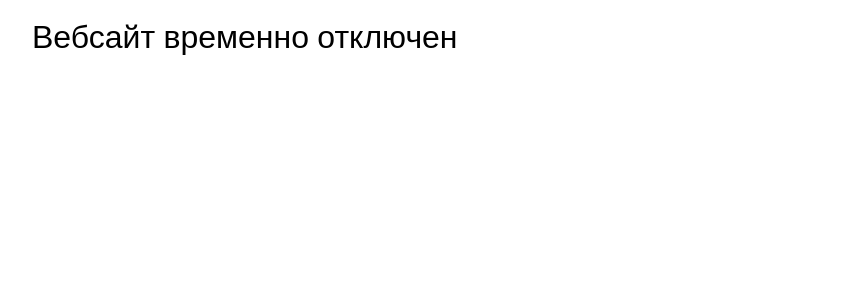
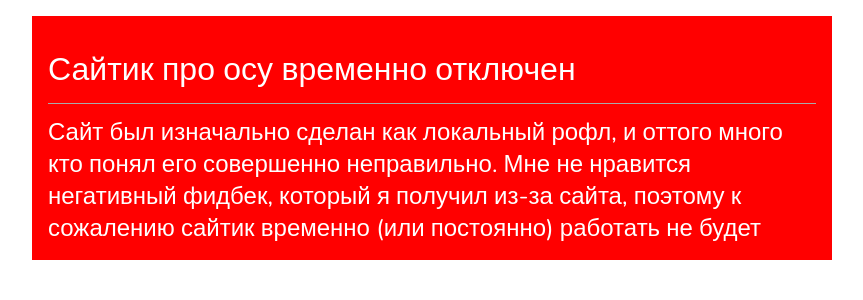
Before and after one commit to osu-pro/info, a React (Create React App) app: page / in a window 1280 px wide. Shown: the top 300 px of the page, without its empty margins (208-1071 px from the left). Built offline with nearby package versions, Linux system fonts and the light colour scheme.

Commit message:
Я вообще чето решил отрубить..

```diff
--- a/src/App.tsx
+++ b/src/App.tsx
@@ -18,7 +18,11 @@ function App() {
   return <BrowserRouter>
     <div className="main-content-outer">
       <div className="main-content">
-        <h1> Вебсайт временно отключен </h1>
+        <div className="disclaimer">
+          <h1> Сайтик про осу временно отключен </h1>
+          <Line/>
+          <span> Сайт был изначально сделан как локальный рофл, и оттого много кто понял его совершенно неправильно. Мне не нравится негативный фидбек, который я получил из-за сайта, поэтому к сожалению сайтик временно (или постоянно) работать не будет</span>
+        </div>
       </div>
     </div>
   </BrowserRouter>
--- a/src/index.css
+++ b/src/index.css
@@ -32,6 +32,7 @@ table {
 }
 
 .disclaimer {
+  margin-top: 1rem;
   padding: 1rem;
   background-color: red;
   font-size: 1.5rem;
```
